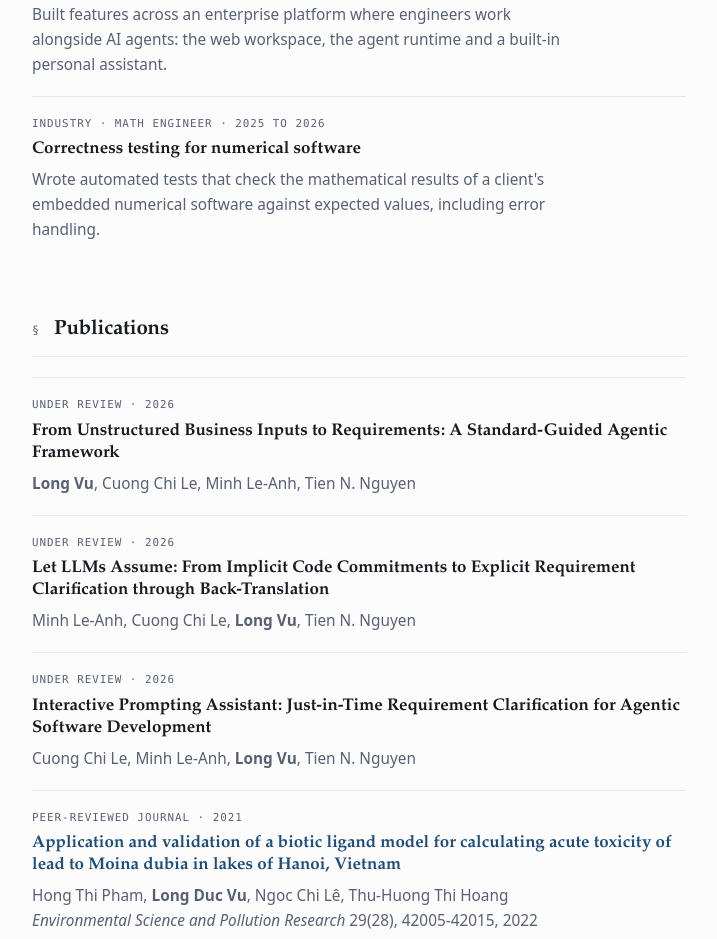
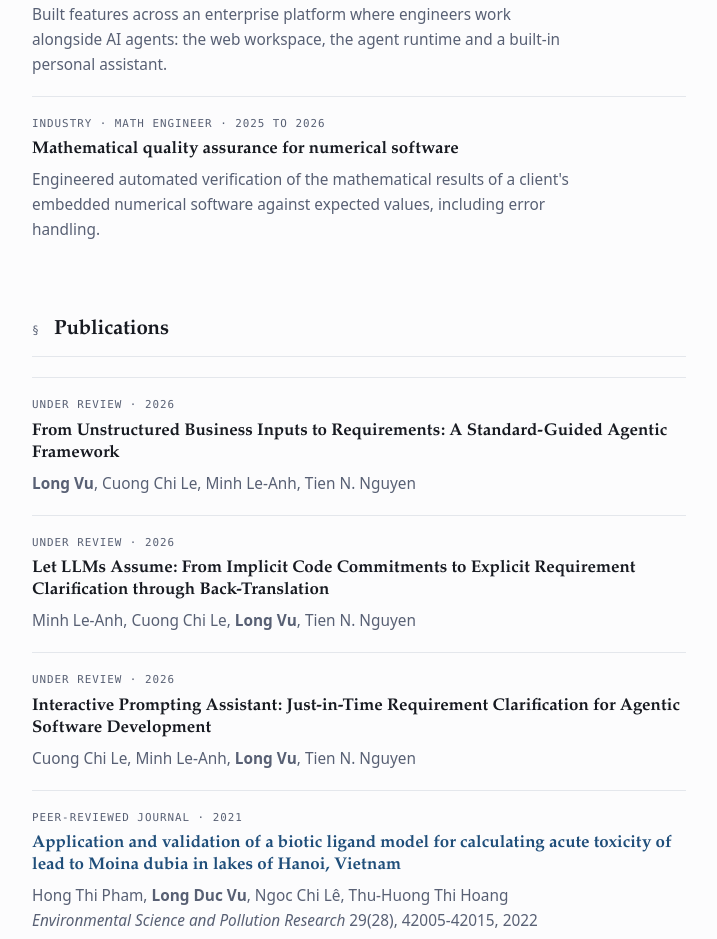
Before and after one commit to duclongvu99/duclongvu99.github.io, a plain HTML site: page index.html in a window 1280 px wide. Shown: the part 2476-3415 px from the top of the page, without its empty margins (452-1169 px from the left). Drawn offline with Linux system fonts and the light colour scheme.

Commit message:
Math Engineer item: quality assurance wording

```diff
--- a/index.html
+++ b/index.html
@@ -255,8 +255,8 @@
         </div>
         <div class="item">
           <span class="kicker">Industry · Math Engineer · 2025 to 2026</span>
-          <h3>Correctness testing for numerical software</h3>
-          <p>Wrote automated tests that check the mathematical results of a client's embedded numerical software against expected values, including error handling.</p>
+          <h3>Mathematical quality assurance for numerical software</h3>
+          <p>Engineered automated verification of the mathematical results of a client's embedded numerical software against expected values, including error handling.</p>
         </div>
       </section>
 
```
